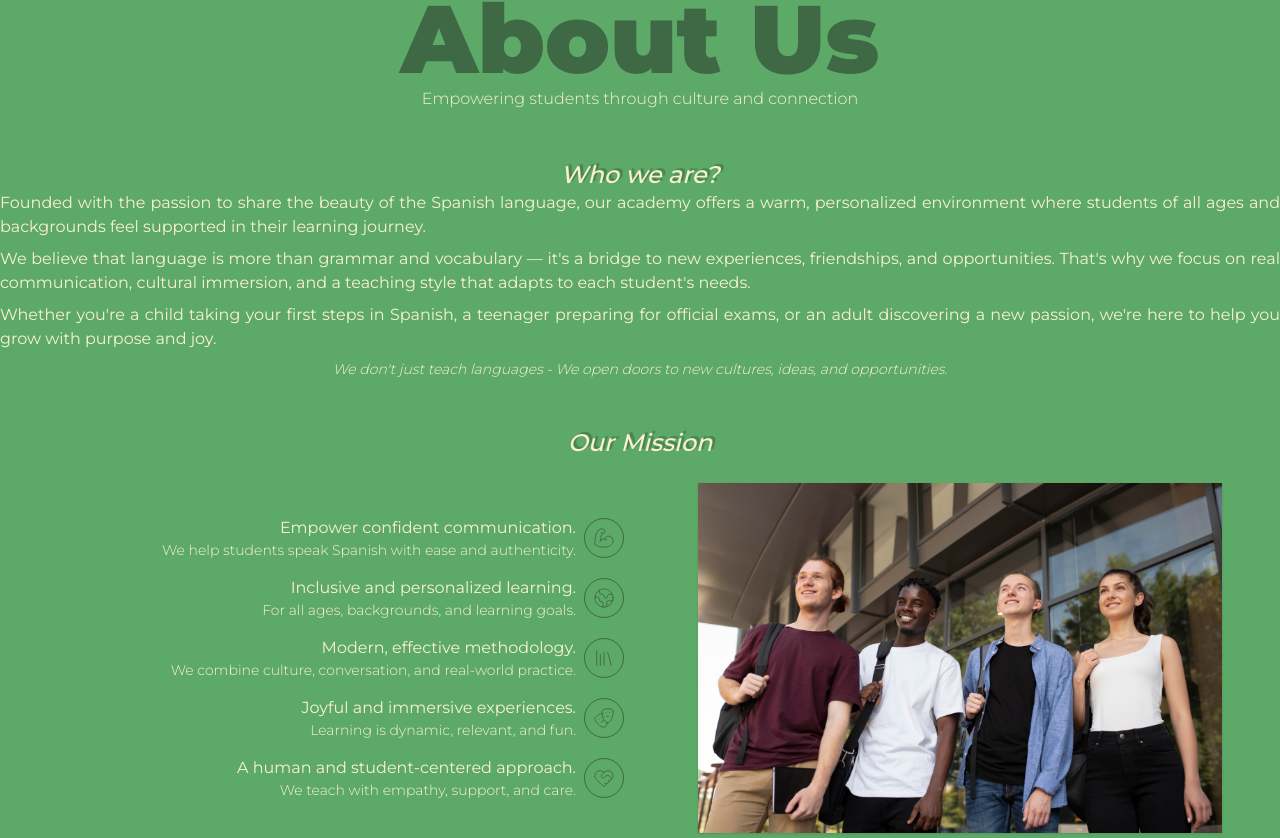
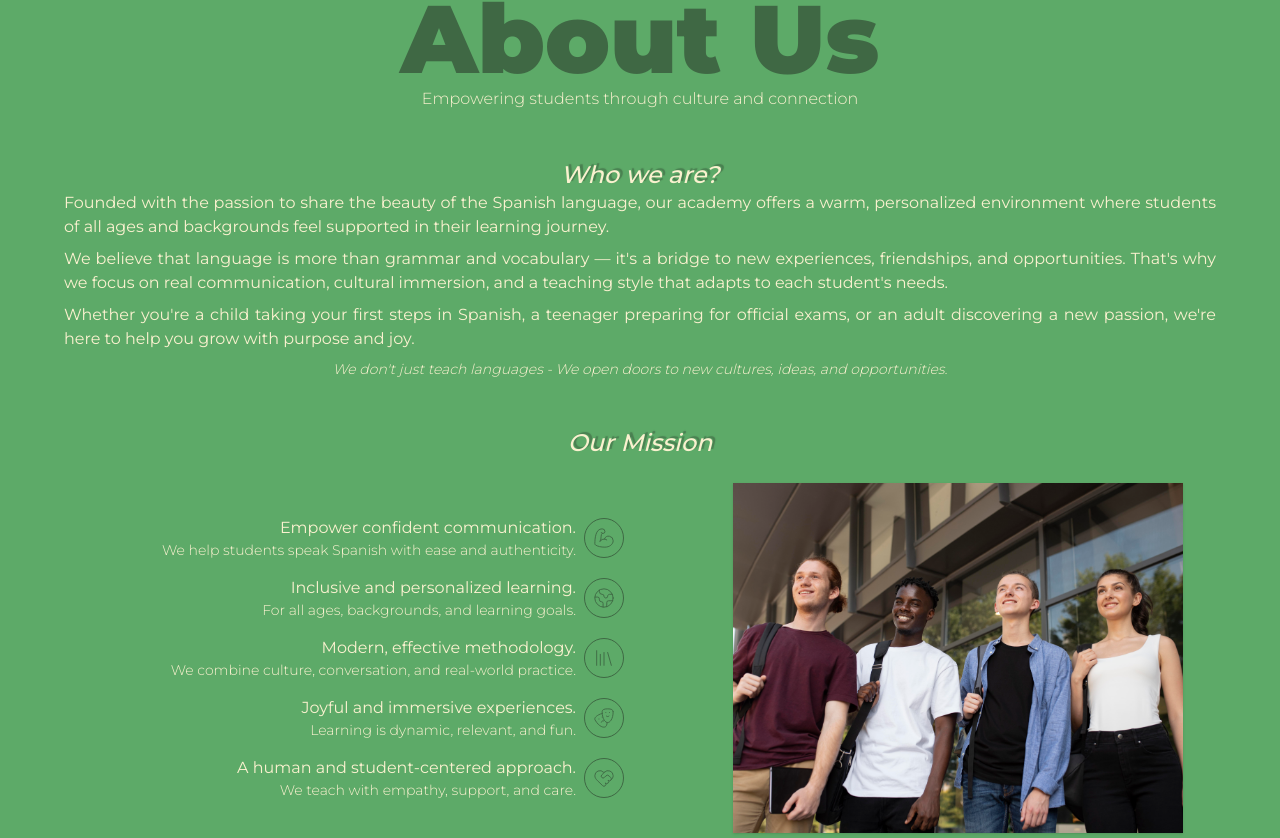
Before and after one commit to Michael8991/costaspanish-academy, a Next.js app: page / in a window 1280 px wide. Shown: the part 862-1700 px from the top of the page. Built offline with nearby package versions, Linux system fonts and the light colour scheme.

Commit message:
Arreglado ancho y posicion de contenedores y formato de las imagenes, fixes #1, fixes #2, fixes #3

```diff
--- a/app/sections/AboutUs/AboutUsSection.tsx
+++ b/app/sections/AboutUs/AboutUsSection.tsx
@@ -45,7 +45,7 @@ export const AboutUsSection = () => {
           initial={{ opacity: 0, y: -30 }}
           animate={isInView ? { opacity: 1, y: 0 } : {}}
           transition={{ duration: 0.8, ease: "easeOut" }}
-          className={`${styles.aboutUsTitles} container pt-2 text-center text-8xl font-extrabold`}
+          className={`${styles.aboutUsTitles} @container pt-2 text-center text-8xl font-extrabold`}
         >
           About Us
         </motion.p>
@@ -63,9 +63,9 @@ export const AboutUsSection = () => {
           initial={{ opacity: 0, y: -30 }}
           animate={isInViewWHo ? { opacity: 1, y: 0 } : {}}
           transition={{ duration: 0.8, ease: "easeOut", delay: 0.8 }}
-          className={`container grid grid-cols-1 my-12 gap-1`}
+          className={`@container grid grid-cols-1 my-12 gap-1`}
         >
-          <div>
+          <div className="w-full max-w-6xl mx-auto">
             <p
               className={`${styles.aboutUsSubtitles} w-full text-center text-2xl italic`}
             >
@@ -77,7 +77,7 @@ export const AboutUsSection = () => {
                         </p> */}
 
             <p
-              className={`${styles.aboutUsText} w-full text-justify mb-2 text-base font-normal`}
+              className={`${styles.aboutUsText} w-full max-w-6xl mx-auto text-justify mb-2 text-base font-normal`}
             >
               Founded with the passion to share the beauty of the Spanish
               language, our academy offers a warm, personalized environment
@@ -273,14 +273,22 @@ export const AboutUsSection = () => {
               transition={{ duration: 0.8, ease: "easeOut", delay: 0.8 }}
               className="flex justify-center"
             >
-              <Image
-                src={"/assets/youngStudents.jpg"}
-                alt="OurMision"
-                className="overflow-auto  shadow"
-                width={0}
-                height={0}
-                style={{ objectFit: "cover", height: "350px", width: "auto" }}
-              />
+              <div
+                style={{
+                  width: 450,
+                  height: 350,
+                  position: "relative",
+                  marginRight: "5px",
+                }}
+              >
+                <Image
+                  src={"/assets/youngStudents.jpg"}
+                  alt="OurMision"
+                  className="shadow"
+                  fill
+                  style={{ objectFit: "cover" }}
+                />
+              </div>
             </motion.div>
           </div>
         </div>
@@ -302,9 +310,9 @@ export const AboutUsSection = () => {
             }}
             className="my-4"
           />
-          <div className={`container`}>
+          <div className={`@container`}>
             <p
-              className={`${styles.aboutUsSubtitles} w-full text-center mb-6 text-2xl italic`}
+              className={`${styles.aboutUsSubtitles} w-full max-w-6xl mx-auto text-center mb-6 text-2xl italic`}
             >
               What Makes Us Different
             </p>
```
